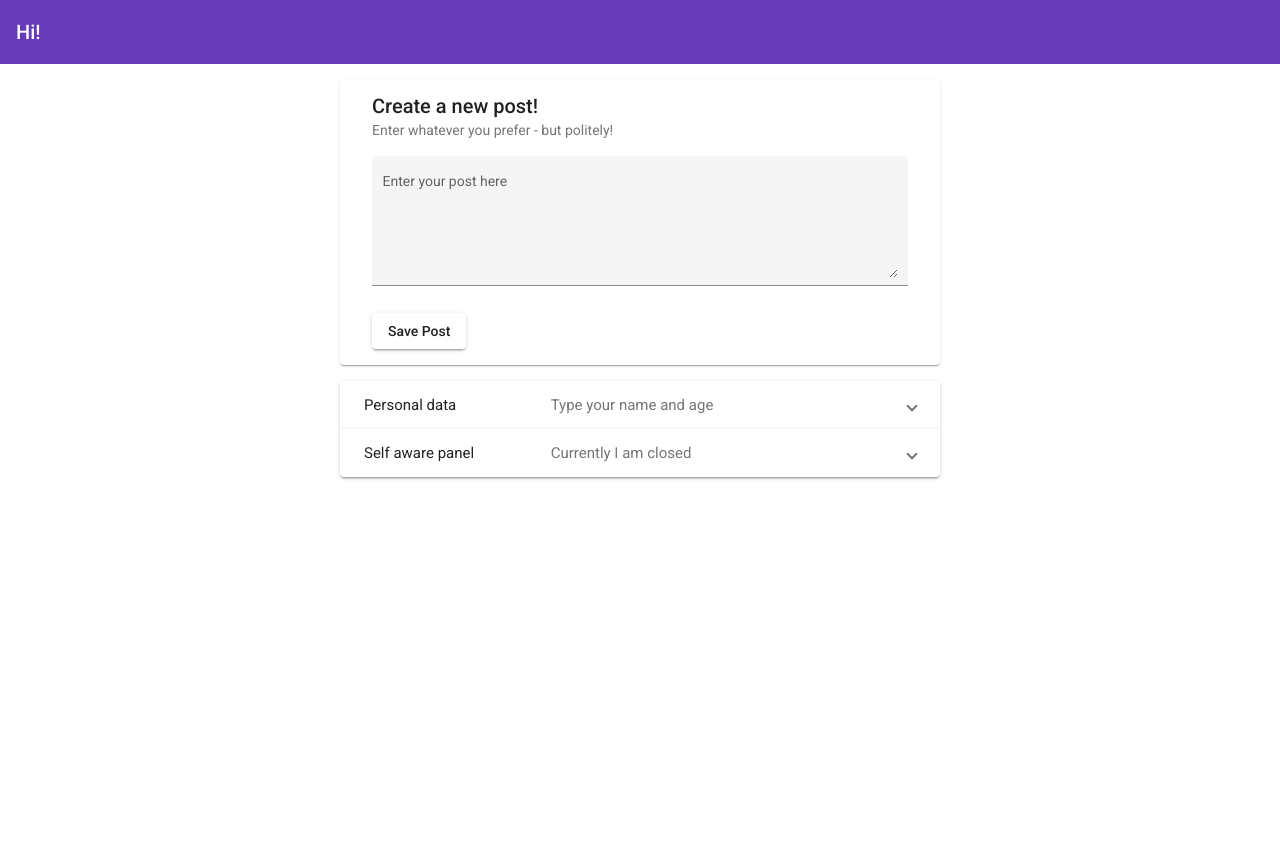
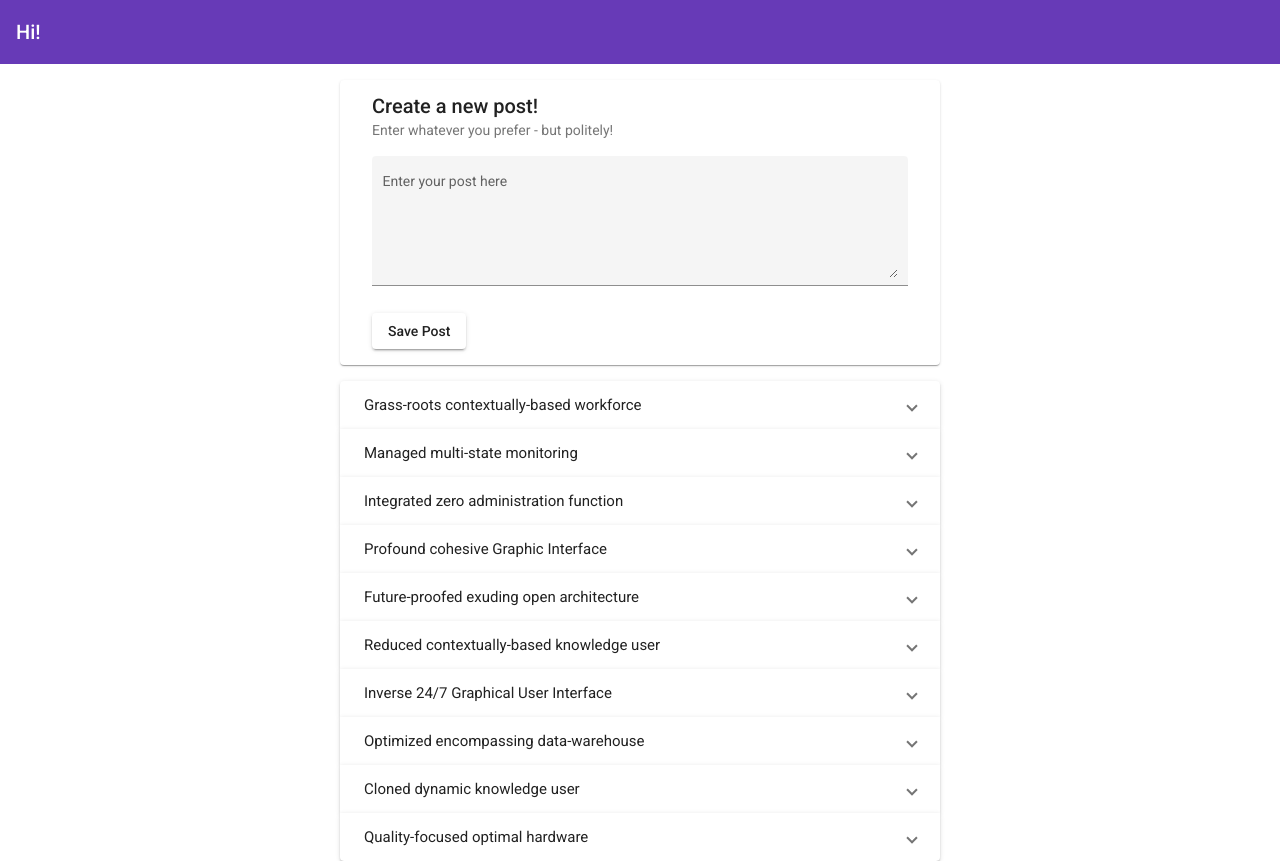
Before and after one commit to Kirren/mean-template, an Angular app in the folder client/: page / in a window 1280 px wide. Before the commit the page ends 800 px from the top, so only its background shows below. Built offline with nearby package versions, Linux system fonts and the light colour scheme.

Commit message:
Update list with mock data for representativity

```diff
--- a/client/src/app/components/post-list/post-list.component.html
+++ b/client/src/app/components/post-list/post-list.component.html
@@ -1,34 +1,13 @@
 <mat-accordion>
-  <mat-expansion-panel>
+  <mat-expansion-panel *ngFor="let post of posts">
     <mat-expansion-panel-header>
       <mat-panel-title>
-        Personal data
+        {{post.title}}
       </mat-panel-title>
-      <mat-panel-description>
-        Type your name and age
-      </mat-panel-description>
     </mat-expansion-panel-header>
 
-    <mat-form-field>
-      <mat-label>First name</mat-label>
-      <input matInput>
-    </mat-form-field>
-
-    <mat-form-field>
-      <mat-label>Age</mat-label>
-      <input matInput type="number" min="1">
-    </mat-form-field>
-  </mat-expansion-panel>
-  <mat-expansion-panel (opened)="panelOpenState = true"
-                       (closed)="panelOpenState = false">
-    <mat-expansion-panel-header>
-      <mat-panel-title>
-        Self aware panel
-      </mat-panel-title>
-      <mat-panel-description>
-        Currently I am {{panelOpenState ? 'open' : 'closed'}}
-      </mat-panel-description>
-    </mat-expansion-panel-header>
-    <p>I'm visible because I am open</p>
+    <p>
+      {{post.content}}
+    </p>
   </mat-expansion-panel>
 </mat-accordion>
--- a/client/src/app/components/post-list/post-list.component.ts
+++ b/client/src/app/components/post-list/post-list.component.ts
@@ -1,4 +1,10 @@
 import { Component, OnInit } from '@angular/core';
+
+interface IPost {
+  id: number,
+  title: string,
+  content: string
+}
 
 @Component({
   selector: 'app-post-list',
@@ -6,8 +12,52 @@ import { Component, OnInit } from '@angular/core';
   styleUrls: ['./post-list.component.scss']
 })
 export class PostListComponent implements OnInit {
+  posts: IPost[] = [
+    {
+      'id': 1,
+      'title': 'Grass-roots contextually-based workforce',
+      'content': 'Curabitur gravida nisi at nibh. In hac habitasse platea dictumst. Aliquam augue quam, sollicitudin vitae, consectetuer eget, rutrum at, lorem.\n\nInteger tincidunt ante vel ipsum. Praesent blandit lacinia erat. Vestibulum sed magna at nunc commodo placerat.'
+    }, {
+      'id': 2,
+      'title': 'Managed multi-state monitoring',
+      'content': 'Quisque porta volutpat erat. Quisque erat eros, viverra eget, congue eget, semper rutrum, nulla. Nunc purus.\n\nPhasellus in felis. Donec semper sapien a libero. Nam dui.'
+    }, {
+      'id': 3,
+      'title': 'Integrated zero administration function',
+      'content': 'Fusce consequat. Nulla nisl. Nunc nisl.\n\nDuis bibendum, felis sed interdum venenatis, turpis enim blandit mi, in porttitor pede justo eu massa. Donec dapibus. Duis at velit eu est congue elementum.\n\nIn hac habitasse platea dictumst. Morbi vestibulum, velit id pretium iaculis, diam erat fermentum justo, nec condimentum neque sapien placerat ante. Nulla justo.'
+    }, {
+      'id': 4,
+      'title': 'Profound cohesive Graphic Interface',
+      'content': 'Fusce consequat. Nulla nisl. Nunc nisl.\n\nDuis bibendum, felis sed interdum venenatis, turpis enim blandit mi, in porttitor pede justo eu massa. Donec dapibus. Duis at velit eu est congue elementum.'
+    }, {
+      'id': 5,
+      'title': 'Future-proofed exuding open architecture',
+      'content': 'In hac habitasse platea dictumst. Etiam faucibus cursus urna. Ut tellus.\n\nNulla ut erat id mauris vulputate elementum. Nullam varius. Nulla facilisi.'
+    }, {
+      'id': 6,
+      'title': 'Reduced contextually-based knowledge user',
+      'content': 'Etiam vel augue. Vestibulum rutrum rutrum neque. Aenean auctor gravida sem.\n\nPraesent id massa id nisl venenatis lacinia. Aenean sit amet justo. Morbi ut odio.'
+    }, {
+      'id': 7,
+      'title': 'Inverse 24/7 Graphical User Interface',
+      'content': 'Vestibulum quam sapien, varius ut, blandit non, interdum in, ante. Vestibulum ante ipsum primis in faucibus orci luctus et ultrices posuere cubilia Curae; Duis faucibus accumsan odio. Curabitur convallis.\n\nDuis consequat dui nec nisi volutpat eleifend. Donec ut dolor. Morbi vel lectus in quam fringilla rhoncus.\n\nMauris enim leo, rhoncus sed, vestibulum sit amet, cursus id, turpis. Integer aliquet, massa id lobortis convallis, tortor risus dapibus augue, vel accumsan tellus nisi eu orci. Mauris lacinia sapien quis libero.'
+    }, {
+      'id': 8,
+      'title': 'Optimized encompassing data-warehouse',
+      'content': 'Quisque porta volutpat erat. Quisque erat eros, viverra eget, congue eget, semper rutrum, nulla. Nunc purus.\n\nPhasellus in felis. Donec semper sapien a libero. Nam dui.\n\nProin leo odio, porttitor id, consequat in, consequat ut, nulla. Sed accumsan felis. Ut at dolor quis odio consequat varius.'
+    }, {
+      'id': 9,
+      'title': 'Cloned dynamic knowledge user',
+      'content': 'Praesent blandit. Nam nulla. Integer pede justo, lacinia eget, tincidunt eget, tempus vel, pede.\n\nMorbi porttitor lorem id ligula. Suspendisse ornare consequat lectus. In est risus, auctor sed, tristique in, tempus sit amet, sem.'
+    }, {
+      'id': 10,
+      'title': 'Quality-focused optimal hardware',
+      'content': 'Maecenas tristique, est et tempus semper, est quam pharetra magna, ac consequat metus sapien ut nunc. Vestibulum ante ipsum primis in faucibus orci luctus et ultrices posuere cubilia Curae; Mauris viverra diam vitae quam. Suspendisse potenti.\n\nNullam porttitor lacus at turpis. Donec posuere metus vitae ipsum. Aliquam non mauris.\n\nMorbi non lectus. Aliquam sit amet diam in magna bibendum imperdiet. Nullam orci pede, venenatis non, sodales sed, tincidunt eu, felis.'
+    }
+  ];
 
-  constructor() { }
+  constructor() {
+  }
 
   ngOnInit(): void {
   }
```
